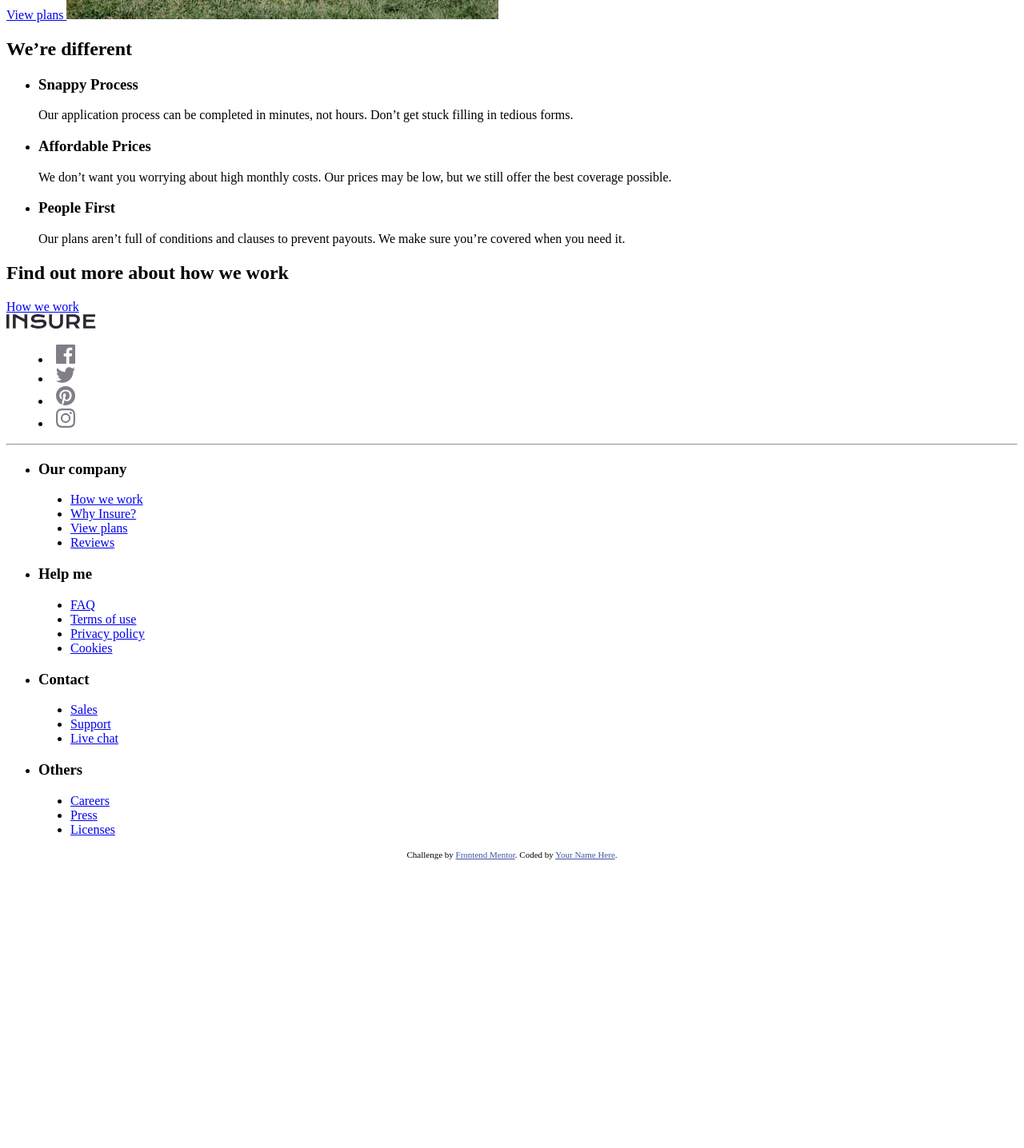
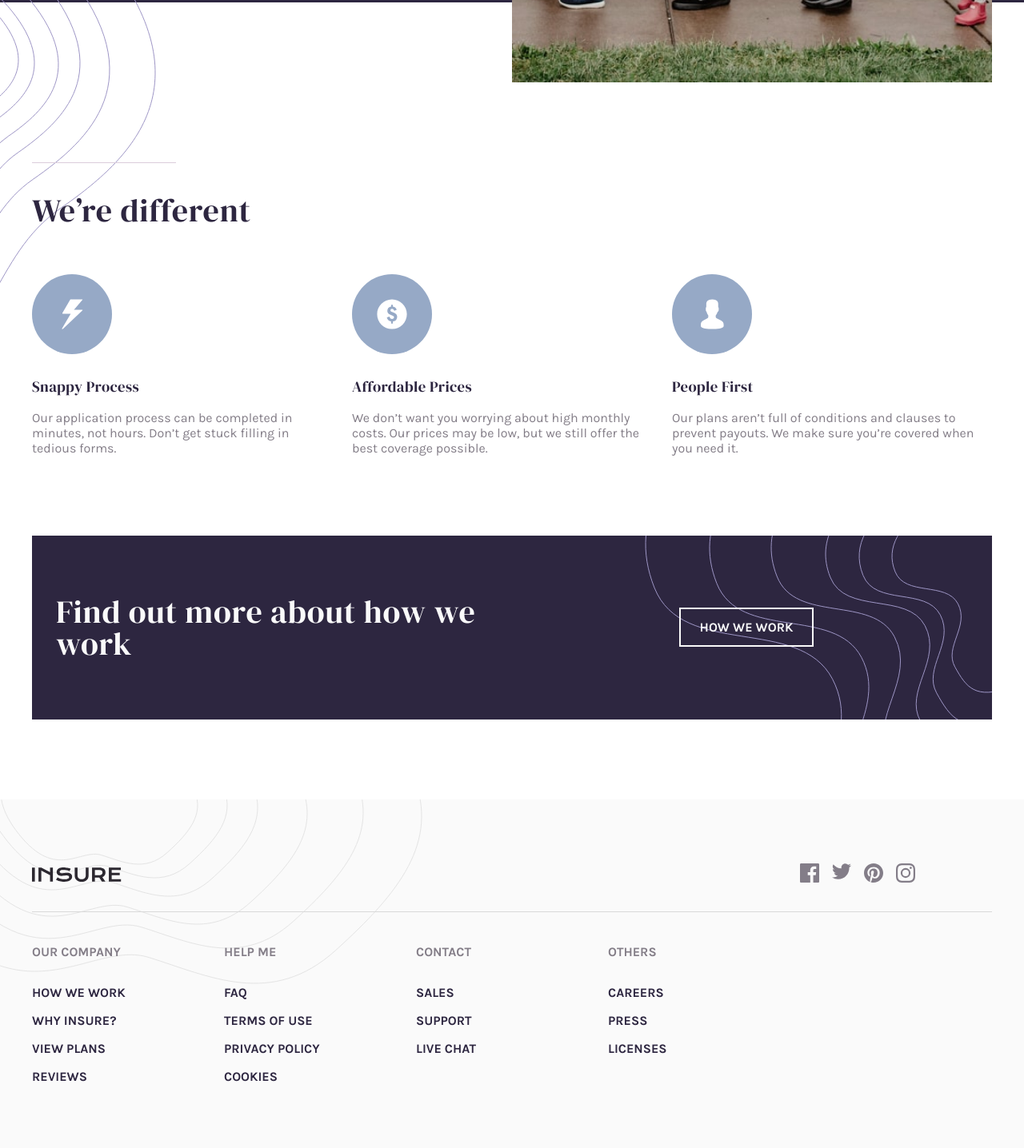
Before and after one commit to EugeniaAntonova/insure-landing-page-master, a plain HTML site: page index.html in a window 1280 px wide. Shown: the part 919-2355 px from the top of the page at 80% size. Before the commit the page ends 2002 px from the top, so only its background shows below. Drawn offline with Linux system fonts and the light colour scheme.

Commit message:
feat basic markup and styles

```diff
--- a/index.html
+++ b/index.html
@@ -4,21 +4,10 @@
 <head>
   <meta charset="UTF-8">
   <meta name="viewport" content="width=device-width, initial-scale=1.0">
-  <!-- displays site properly based on user's device -->
 
   <link rel="icon" type="image/png" sizes="32x32" href="./images/favicon-32x32.png">
-
+  <link rel="stylesheet" href="./style.css">
   <title>Frontend Mentor | Insure landing page</title>
-  <style>
-    .attribution {
-      font-size: 11px;
-      text-align: center;
-    }
-
-    .attribution a {
-      color: hsl(228, 45%, 44%);
-    }
-  </style>
 </head>
 
 <body>
@@ -41,7 +30,9 @@
   </header>
   <main>
     <section class="section hero">
-      <h2 class="title section-title">
+      <div class="content">
+        <div class="div">
+          <h2 class="title title--accent title--big">
             Humanizing your insurance.
           </h2>
           <p class="text hero__text">
@@ -52,20 +43,33 @@
           <a href="/" class="link button">
             View plans
           </a>
+        </div>
+      </div>
+      <div class="cover">
         <picture>
           <source media="(min-width: 850px)" srcset="./images/image-intro-desktop.jpg">
           <img src="./images/image-intro-mobile.jpg"
             alt="Happy family with everything covered by insurance from Insura walking">
         </picture>
+      </div>
+
+      <picture>
+        <source media="(min-width: 850px)" srcset="./images/bg-pattern-intro-right-desktop.svg">
+        <img class="decor right" src="./images/bg-pattern-intro-right-mobile.svg" alt="" aria-hidden="true">
+      </picture>
+      <picture>
+        <source media="(min-width: 650px)" srcset="./images/bg-pattern-intro-left-desktop.svg">
+        <img class="decor left" src="./images/bg-pattern-intro-left-mobile.svg" alt="" aria-hidden="true">
+      </picture>
     </section>
     <section class="section features">
-      <h2 class="title section-title">
+      <h2 class="title title--accent title--big">
         We’re different
       </h2>
       <ul class="list features__list">
         <li>
           <div class="decor"></div>
-          <h3 class="title">
+          <h3 class="title title--accent">
             Snappy Process
           </h3>
           <p class="text">
@@ -75,7 +79,7 @@
         </li>
         <li>
           <div class="decor"></div>
-          <h3 class="title">
+          <h3 class="title title--accent">
             Affordable Prices
           </h3>
           <p class="text">
@@ -85,7 +89,7 @@
         </li>
         <li>
           <div class="decor"></div>
-          <h3 class="title">
+          <h3 class="title title--accent">
             People First
           </h3>
           <p class="text">
@@ -96,14 +100,14 @@
       </ul>
     </section>
     <section class="section more" role="banner">
-      <h2 class="title section-title">
+      <h2 class="title title--accent title--big">
         Find out more about how we work
       </h2>
       <a href="/" class="link button">How we work</a>
     </section>
   </main>
   <footer class="footer">
-    <div class="footer__top">
+    <div class="footer__top footer-grid">
       <a href="/" class="link logo">
         <img src="./images/logo.svg" alt="Insura">
       </a>
@@ -115,51 +119,60 @@
             </svg>
           </a></li>
         <li><a href="/" title="twitter">
-          <svg xmlns="http://www.w3.org/2000/svg" width="24" height="20"><path fill="#837D88" d="M24 2.557a9.83 9.83 0 01-2.828.775A4.932 4.932 0 0023.337.608a9.864 9.864 0 01-3.127 1.195A4.916 4.916 0 0016.616.248c-3.179 0-5.515 2.966-4.797 6.045A13.978 13.978 0 011.671 1.149a4.93 4.93 0 001.523 6.574 4.903 4.903 0 01-2.229-.616c-.054 2.281 1.581 4.415 3.949 4.89a4.935 4.935 0 01-2.224.084 4.928 4.928 0 004.6 3.419A9.9 9.9 0 010 17.54a13.94 13.94 0 007.548 2.212c9.142 0 14.307-7.721 13.995-14.646A10.025 10.025 0 0024 2.557z"/></svg>
+            <svg xmlns="http://www.w3.org/2000/svg" width="24" height="20">
+              <path fill="#837D88"
+                d="M24 2.557a9.83 9.83 0 01-2.828.775A4.932 4.932 0 0023.337.608a9.864 9.864 0 01-3.127 1.195A4.916 4.916 0 0016.616.248c-3.179 0-5.515 2.966-4.797 6.045A13.978 13.978 0 011.671 1.149a4.93 4.93 0 001.523 6.574 4.903 4.903 0 01-2.229-.616c-.054 2.281 1.581 4.415 3.949 4.89a4.935 4.935 0 01-2.224.084 4.928 4.928 0 004.6 3.419A9.9 9.9 0 010 17.54a13.94 13.94 0 007.548 2.212c9.142 0 14.307-7.721 13.995-14.646A10.025 10.025 0 0024 2.557z" />
+            </svg>
           </a></li>
         <li><a href="/" title="pinterest">
-          <svg xmlns="http://www.w3.org/2000/svg" width="24" height="24"><path fill="#837D88" d="M12 0C5.373 0 0 5.372 0 12c0 5.084 3.163 9.426 7.627 11.174-.105-.949-.2-2.405.042-3.441.218-.937 1.407-5.965 1.407-5.965s-.359-.719-.359-1.782c0-1.668.967-2.914 2.171-2.914 1.023 0 1.518.769 1.518 1.69 0 1.029-.655 2.568-.994 3.995-.283 1.194.599 2.169 1.777 2.169 2.133 0 3.772-2.249 3.772-5.495 0-2.873-2.064-4.882-5.012-4.882-3.414 0-5.418 2.561-5.418 5.207 0 1.031.397 2.138.893 2.738a.36.36 0 01.083.345l-.333 1.36c-.053.22-.174.267-.402.161-1.499-.698-2.436-2.889-2.436-4.649 0-3.785 2.75-7.262 7.929-7.262 4.163 0 7.398 2.967 7.398 6.931 0 4.136-2.607 7.464-6.227 7.464-1.216 0-2.359-.631-2.75-1.378l-.748 2.853c-.271 1.043-1.002 2.35-1.492 3.146C9.57 23.812 10.763 24 12 24c6.627 0 12-5.373 12-12 0-6.628-5.373-12-12-12z"/></svg>
+            <svg xmlns="http://www.w3.org/2000/svg" width="24" height="24">
+              <path fill="#837D88"
+                d="M12 0C5.373 0 0 5.372 0 12c0 5.084 3.163 9.426 7.627 11.174-.105-.949-.2-2.405.042-3.441.218-.937 1.407-5.965 1.407-5.965s-.359-.719-.359-1.782c0-1.668.967-2.914 2.171-2.914 1.023 0 1.518.769 1.518 1.69 0 1.029-.655 2.568-.994 3.995-.283 1.194.599 2.169 1.777 2.169 2.133 0 3.772-2.249 3.772-5.495 0-2.873-2.064-4.882-5.012-4.882-3.414 0-5.418 2.561-5.418 5.207 0 1.031.397 2.138.893 2.738a.36.36 0 01.083.345l-.333 1.36c-.053.22-.174.267-.402.161-1.499-.698-2.436-2.889-2.436-4.649 0-3.785 2.75-7.262 7.929-7.262 4.163 0 7.398 2.967 7.398 6.931 0 4.136-2.607 7.464-6.227 7.464-1.216 0-2.359-.631-2.75-1.378l-.748 2.853c-.271 1.043-1.002 2.35-1.492 3.146C9.57 23.812 10.763 24 12 24c6.627 0 12-5.373 12-12 0-6.628-5.373-12-12-12z" />
+            </svg>
           </a></li>
         <li><a href="/" title="instagram">
-          <svg xmlns="http://www.w3.org/2000/svg" width="24" height="24"><path fill="#837D88" d="M12 2.163c3.204 0 3.584.012 4.85.07 3.252.148 4.771 1.691 4.919 4.919.058 1.265.069 1.645.069 4.849 0 3.205-.012 3.584-.069 4.849-.149 3.225-1.664 4.771-4.919 4.919-1.266.058-1.644.07-4.85.07-3.204 0-3.584-.012-4.849-.07-3.26-.149-4.771-1.699-4.919-4.92-.058-1.265-.07-1.644-.07-4.849 0-3.204.013-3.583.07-4.849.149-3.227 1.664-4.771 4.919-4.919 1.266-.057 1.645-.069 4.849-.069zM12 0C8.741 0 8.333.014 7.053.072 2.695.272.273 2.69.073 7.052.014 8.333 0 8.741 0 12c0 3.259.014 3.668.072 4.948.2 4.358 2.618 6.78 6.98 6.98C8.333 23.986 8.741 24 12 24c3.259 0 3.668-.014 4.948-.072 4.354-.2 6.782-2.618 6.979-6.98.059-1.28.073-1.689.073-4.948 0-3.259-.014-3.667-.072-4.947-.196-4.354-2.617-6.78-6.979-6.98C15.668.014 15.259 0 12 0zm0 5.838a6.162 6.162 0 100 12.324 6.162 6.162 0 000-12.324zM12 16a4 4 0 110-8 4 4 0 010 8zm6.406-11.845a1.44 1.44 0 100 2.881 1.44 1.44 0 000-2.881z"/></svg>
+            <svg xmlns="http://www.w3.org/2000/svg" width="24" height="24">
+              <path fill="#837D88"
+                d="M12 2.163c3.204 0 3.584.012 4.85.07 3.252.148 4.771 1.691 4.919 4.919.058 1.265.069 1.645.069 4.849 0 3.205-.012 3.584-.069 4.849-.149 3.225-1.664 4.771-4.919 4.919-1.266.058-1.644.07-4.85.07-3.204 0-3.584-.012-4.849-.07-3.26-.149-4.771-1.699-4.919-4.92-.058-1.265-.07-1.644-.07-4.849 0-3.204.013-3.583.07-4.849.149-3.227 1.664-4.771 4.919-4.919 1.266-.057 1.645-.069 4.849-.069zM12 0C8.741 0 8.333.014 7.053.072 2.695.272.273 2.69.073 7.052.014 8.333 0 8.741 0 12c0 3.259.014 3.668.072 4.948.2 4.358 2.618 6.78 6.98 6.98C8.333 23.986 8.741 24 12 24c3.259 0 3.668-.014 4.948-.072 4.354-.2 6.782-2.618 6.979-6.98.059-1.28.073-1.689.073-4.948 0-3.259-.014-3.667-.072-4.947-.196-4.354-2.617-6.78-6.979-6.98C15.668.014 15.259 0 12 0zm0 5.838a6.162 6.162 0 100 12.324 6.162 6.162 0 000-12.324zM12 16a4 4 0 110-8 4 4 0 010 8zm6.406-11.845a1.44 1.44 0 100 2.881 1.44 1.44 0 000-2.881z" />
+            </svg>
           </a></li>
       </menu>
+      <hr>
     </div>
-    <hr>
     <div class="footer__bottom">
-      <ul>
+      <ul class="list footer-grid">
         <li>
           <h3 class="title">Our company</h3>
-          <menu>
-            <li><a href="/">How we work</a></li>
-            <li><a href="/">Why Insure?</a></li>
-            <li><a href="/">View plans</a></li>
-            <li><a href="/">Reviews</a></li>
+          <menu class="list">
+            <li><a href="/" class="link">How we work</a></li>
+            <li><a href="/" class="link">Why Insure?</a></li>
+            <li><a href="/" class="link">View plans</a></li>
+            <li><a href="/" class="link">Reviews</a></li>
           </menu>
         </li>
         <li>
           <h3 class="title">Help me</h3>
-          <menu>
-            <li><a href="/">FAQ</a></li>
-            <li><a href="/">Terms of use</a></li>
-            <li><a href="/">Privacy policy</a></li>
-            <li><a href="/">Cookies</a></li>
+          <menu class="list">
+            <li><a href="/" class="link">FAQ</a></li>
+            <li><a href="/" class="link">Terms of use</a></li>
+            <li><a href="/" class="link">Privacy policy</a></li>
+            <li><a href="/" class="link">Cookies</a></li>
           </menu>
         </li>
         <li>
           <h3 class="title">Contact</h3>
-          <menu>
-            <li><a href="/">Sales</a></li>
-            <li><a href="/">Support</a></li>
-            <li><a href="/">Live chat</a></li>
+          <menu class="list">
+            <li><a href="/" class="link">Sales</a></li>
+            <li><a href="/" class="link">Support</a></li>
+            <li><a href="/" class="link">Live chat</a></li>
           </menu>
         </li>
         <li>
           <h3 class="title">Others</h3>
-          <menu>
-            <li><a href="/">Careers</a></li>
-            <li><a href="/">Press</a></li>
-            <li><a href="/">Licenses</a></li>
+          <menu class="list">
+            <li><a href="/" class="link">Careers</a></li>
+            <li><a href="/" class="link">Press</a></li>
+            <li><a href="/" class="link">Licenses</a></li>
           </menu>
         </li>
       </ul>
--- /dev/null
+++ b/style.css
@@ -0,0 +1,487 @@
+@import url('https://fonts.googleapis.com/css2?family=DM+Serif+Display:ital@0;1&family=Karla:ital,wght@0,200..800;1,200..800&display=swap');
+
+:root {
+
+
+    --accent: hsl(256, 26%, 20%);
+    --accent-secondary: hsl(216, 30%, 68%);
+
+
+    --text-secondary: hsl(270, 9%, 17%);
+    --text: hsl(273, 4%, 51%);
+    --basic: hsl(0, 0%, 98%);
+}
+
+*,
+*::before,
+*::after {
+    box-sizing: border-box;
+}
+
+body {
+    margin: 0;
+    height: 100vh;
+    height: 100svh;
+    overflow-x: hidden;
+    display: grid;
+    grid-template-rows: auto 1fr auto;
+
+    font-family: "Karla", sans-serif;
+    font-optical-sizing: auto;
+    font-weight: 400;
+    font-size: 16px;
+    font-style: normal;
+    color: var(--text);
+}
+
+main {
+    padding-inline: 1.5em;
+}
+
+.visually-hidden {
+    position: absolute;
+    width: 1px;
+    height: 1px;
+    margin: -1px;
+    border: 0;
+    padding: 0;
+
+    white-space: nowrap;
+    clip-path: inset(100%);
+    clip: rect(0 0 0 0);
+    overflow: hidden;
+}
+
+img {
+    display: block;
+    max-width: 100%;
+}
+
+.title,
+.text {
+    margin: 0;
+}
+
+.title--accent {
+    font-family: "DM Serif Display", serif;
+    font-weight: 400;
+    font-style: normal;
+
+    letter-spacing: .02em;
+    line-height: 1;
+    color: var(--accent);
+}
+
+.title--big {
+    font-size: 40px;
+}
+
+.list {
+    margin: 0;
+    padding: 0;
+    list-style: none;
+}
+
+.link {
+    text-decoration: none;
+    color: inherit;
+}
+
+.button {
+    display: block;
+    width: fit-content;
+    padding: .8em 1.5em;
+    background: none;
+
+    font-weight: 700;
+    text-align: center;
+    text-decoration: none;
+    text-transform: uppercase;
+    border: 2px solid var(--basic);
+    color: var(--basic);
+}
+
+.button--dark {
+    color: var(--accent);
+    border-color: var(--accent);
+}
+
+/* ================================================= hero */
+
+.hero {
+    margin-inline: -24px;
+    margin-bottom: 100px;
+    color: var(--basic);
+    display: grid;
+    grid-template-areas:
+        "img"
+        "content"
+    ;
+    position: relative;
+}
+
+.hero .content {
+    padding: 75px 30px;
+    grid-area: content;
+    display: grid;
+    justify-items: center;
+    text-align: center;
+    background: var(--accent) url('./images/bg-pattern-intro-left-mobile.svg') no-repeat;
+}
+
+.hero .content div {
+    grid-area: content;
+    display: grid;
+    justify-items: center;
+    text-align: center;
+    gap: 1em;
+}
+.hero .title {
+    color: var(--basic);
+}
+
+.hero__text {
+    margin-bottom: 1em;
+}
+
+.hero .cover {
+    width: 100%;
+    height: 451px;
+    overflow: hidden;
+    grid-area: img;
+}
+
+.hero .cover img {
+    width: 100%;
+    height: 100%;
+    object-fit: cover;
+}
+
+.hero .decor {
+    position: absolute;
+}
+
+.hero .decor.right {
+    right: 0;
+    bottom: 0;
+    translate: 0 55%;
+}
+
+.hero .decor.left {
+    display: none;
+}
+
+/* ================================================= features */
+
+.features {
+    width: 100%;
+    max-width: 1200px;
+    margin: 0 auto;
+    margin-bottom: 100px;
+}
+
+.features h2.title {
+    margin-bottom: 1.5em;
+    padding-top: 1em;
+    position: relative;
+}
+
+.features h2.title::before {
+    content: "";
+    position: absolute;
+    top: 0;
+    left: 50%;
+    translate: -50% 0;
+    display: block;
+    height: 1px;
+    width: 25%;
+    background-color: hsl(300deg 16.28% 83.14%);
+}
+
+.features .title {
+    margin-bottom: 1em;
+    text-align: center;
+}
+
+.features .list li {
+    display: grid;
+    justify-items: center;
+    text-align: center;
+}
+
+.features .list li:not(:last-of-type) {
+    margin-bottom: 2em;
+}
+
+.features .list .decor {
+    background-color: var(--accent-secondary);
+    width: 100px;
+    height: 100px;
+    border-radius: 50%;
+    margin-bottom: 2em;
+    background-repeat: no-repeat;
+    background-position: 50% 50%;
+    background-size: cover;
+}
+
+.features .list li:nth-of-type(1) .decor {
+    background-image: url('./images/icon-snappy-process.svg');
+}
+
+.features .list li:nth-of-type(2) .decor {
+    background-image: url('./images/icon-affordable-prices.svg');
+}
+
+.features .list li:nth-of-type(3) .decor {
+    background-image: url('./images/icon-people-first.svg');
+}
+
+/* ================================================= more */
+.more {
+    width: 100%;
+    max-width: 1200px;
+    margin: 0 auto;
+    margin-bottom: 100px;
+    padding: 75px 30px;
+
+    display: grid;
+    justify-items: center;
+    gap: 2em;
+
+    background: var(--accent) url('./images/bg-pattern-how-we-work-mobile.svg') no-repeat;
+    background-position: right top;
+}
+
+.more .title {
+    text-align: center;
+    color: var(--basic);
+}
+
+/* ================================================= footer */
+
+.footer {
+    padding: 80px 24px;
+    background: var(--basic) url('./images/bg-pattern-footer-mobile.svg') no-repeat;
+}
+
+.footer__top {
+    display: grid;
+    align-items: center;
+    justify-items: center;
+    gap: 2em;
+}
+
+.social {
+    display: flex;
+    gap: 1em;
+}
+
+.social li {
+    display: grid;
+}
+
+.social li>* {
+    grid-area: 1 / -1;
+}
+
+.social a {
+    display: block;
+}
+
+hr {
+    width: 100%;
+    margin: 0;
+    margin-bottom: 2.5em;
+    border: none;
+    border-top: 1px solid hsl(0deg 0% 85.1%);
+}
+
+
+.footer__bottom .list {
+    display: grid;
+    justify-items: center;
+    text-transform: uppercase;
+    text-align: center;
+}
+
+.footer__bottom>.list {
+    gap: 2em;
+}
+
+.footer__bottom menu {
+    display: grid;
+    gap: 1em;
+}
+
+.footer__bottom h3 {
+    margin-bottom: 2em;
+    font-size: inherit;
+}
+
+.footer__bottom menu a {
+    display: block;
+    color: var(--accent);
+    font-weight: 700;
+    transition: .3 ease-in-out;
+}
+
+
+@media (hover: hover) {
+    .footer__bottom menu a:is(:hover, :focus-visible) {
+        text-decoration: underline;
+        outline: none;
+    }
+}
+
+.footer__bottom menu a:active {
+    text-decoration: underline;
+}
+
+@media (min-width: 650px) {
+    .hero {
+        grid-template-columns: 1fr 1fr;
+        grid-template-areas: "content img";
+    }
+
+    .hero .cover {
+        height: auto;
+    }
+
+    .hero .content {
+        justify-content: start;
+        align-content: center;
+        align-items: center;
+        background: var(--accent);
+    }
+
+    .hero .decor.right {
+        top: 0;
+        bottom: auto;
+        translate: 0 0;
+    }
+
+    .hero .decor.left {
+        display: block;
+        bottom: 0;
+        left: 0;
+        translate: 0 50%;
+    }
+
+    .features .title {
+        text-align: left;
+    }
+
+    .features h2.title::before {
+        left: 0;
+        translate: 0 0;
+        width: 15%;
+    }
+
+    .features__list {
+        display: grid;
+        grid-template-columns: 1fr repeat(3, minmax(auto, 400px)) 1fr;
+    }
+
+    .features__list>li:first-of-type {
+        grid-column: 2 / span 1;
+    }
+
+    .features .list>li {
+        margin-bottom: 0;
+        justify-items: start;
+        text-align: left;
+    }
+
+    .features .list>li:not(:last-of-type) {
+        margin: 0 2em 0 0;
+    }
+
+    .more {
+        grid-template-columns: 1fr 1fr;
+        align-items: center;
+        background: var(--accent) url('./images/bg-pattern-how-we-work-desktop.svg') no-repeat;
+        background-position: top right;
+
+    }
+
+    .more .title {
+        text-align: left;
+    }
+
+    .footer {
+        background: var(--basic) url('./images/bg-pattern-footer-desktop.svg') no-repeat;
+    }
+
+    .footer-grid {
+        justify-items: start;
+        grid-template-columns: 1fr repeat(5, minmax(max-content, 240px)) 1fr;
+    }
+
+    .footer__top {
+        gap: 0;
+        row-gap: 2em;
+    }
+
+    .footer__top .logo {
+        grid-column: 2 / -3;
+    }
+
+    hr {
+        width: 100%;
+        grid-column: 2 / -2;
+    }
+
+    .footer__bottom>.list {
+        gap: 0;
+    }
+
+    .footer__bottom>.list>li:first-of-type {
+        grid-column: 2;
+    }
+
+    .footer__bottom .list {
+        text-align: left;
+        justify-items: start;
+    }
+}
+
+@media (min-width: 800px) {
+    .hero {
+        grid-template-columns: 1fr repeat(2, minmax(auto, 600px)) 1fr;
+        grid-template-rows: 100px 1fr 100px;
+    }
+
+    .hero .content {
+        grid-area: 1 / 1 / 3 / -1;
+        grid-template-columns:  1fr repeat(2, minmax(300px, 600px)) 1fr;
+    }
+
+    .hero .content div {
+        grid-area: 1 / 2 / 2 / 3;
+        margin-right: 2em;
+        justify-items: start;
+    }
+
+    .hero .text {
+        text-align: left;
+    }
+
+    .hero .cover {
+        grid-area: 2/3/4/-2;
+    }
+}
+
+/* ================================================= attribution */
+
+.attribution {
+    position: fixed;
+    top: 10px;
+    left: 50%;
+    translate: -50% 0;
+    font-size: 11px;
+    text-align: center;
+}
+
+.attribution a {
+    color: hsl(228, 45%, 44%);
+}
```
Lines whose indentation alone changed are shown as unchanged.
